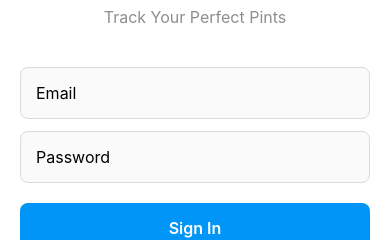
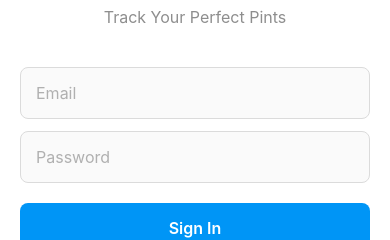
Before and after one commit to ScottMcGinn/pubs-tagram, a React Native app: screen /Auth in a window 390 px wide. Shown: the part 348-588 px from the top of the page. Built offline with nearby package versions, Linux system fonts and the light colour scheme; no server answers.

Commit message:
Add placeholder text color to auth form fields for better UX

```diff
--- a/src/screens/AuthScreen.tsx
+++ b/src/screens/AuthScreen.tsx
@@ -61,6 +61,7 @@ const AuthScreen = () => {
             <TextInput
               style={styles.input}
               placeholder="Email"
+              placeholderTextColor="#B0B0B0"
               value={email}
               onChangeText={setEmail}
               autoCapitalize="none"
@@ -72,6 +73,7 @@ const AuthScreen = () => {
               <TextInput
                 style={styles.input}
                 placeholder="Username"
+                placeholderTextColor="#B0B0B0"
                 value={displayName}
                 onChangeText={setDisplayName}
                 autoCapitalize="none"
@@ -82,6 +84,7 @@ const AuthScreen = () => {
             <TextInput
               style={styles.input}
               placeholder="Password"
+              placeholderTextColor="#B0B0B0"
               value={password}
               onChangeText={setPassword}
               secureTextEntry
```
